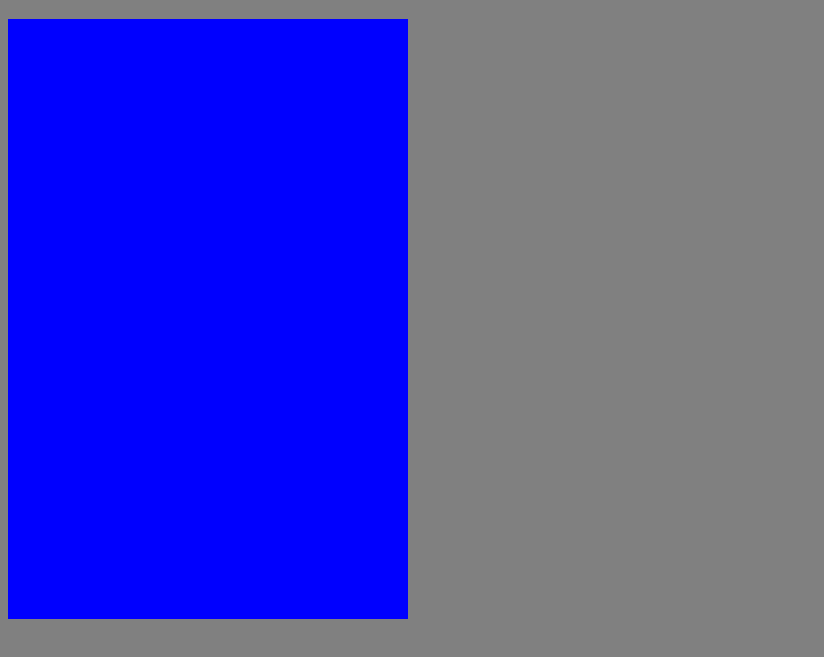
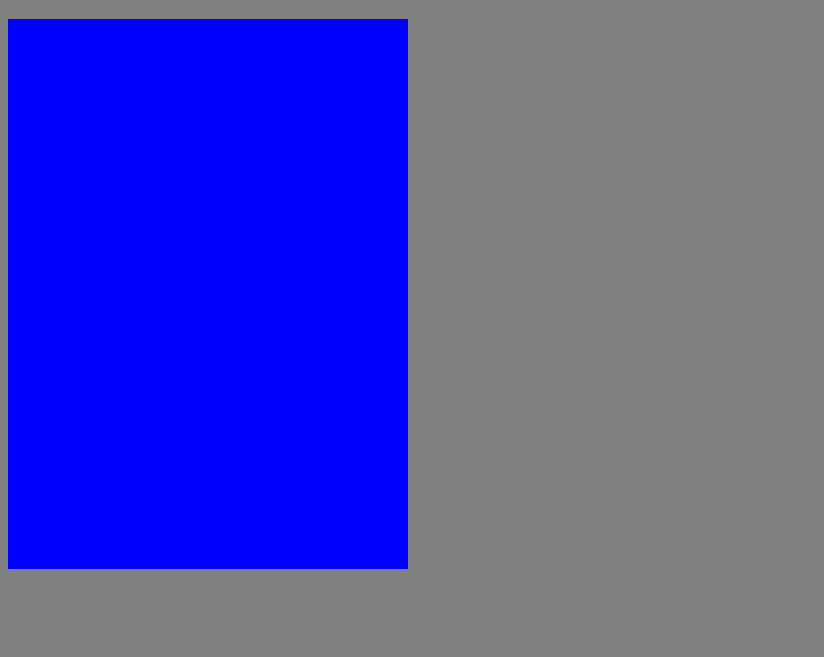
Before and after one commit to BlueStickman/BlueStickman.github.io, a plain HTML site: page index.html in a window 1280 px wide. Shown: the part 61-718 px from the top of the page, without its empty margins (0-824 px from the left). Drawn offline with Linux system fonts and the light colour scheme.

Commit message:
Update index.html

```diff
--- a/index.html
+++ b/index.html
@@ -8,7 +8,7 @@
 <h1>Modded Among us</h1>
 </center>
 <center-left>
-<canvas style=background-color:blue width=400 height = 600>
+<canvas style=background-color:blue width=400 height = 550>
 <center>
 <h1>Sections</h1>
 </center>
```
